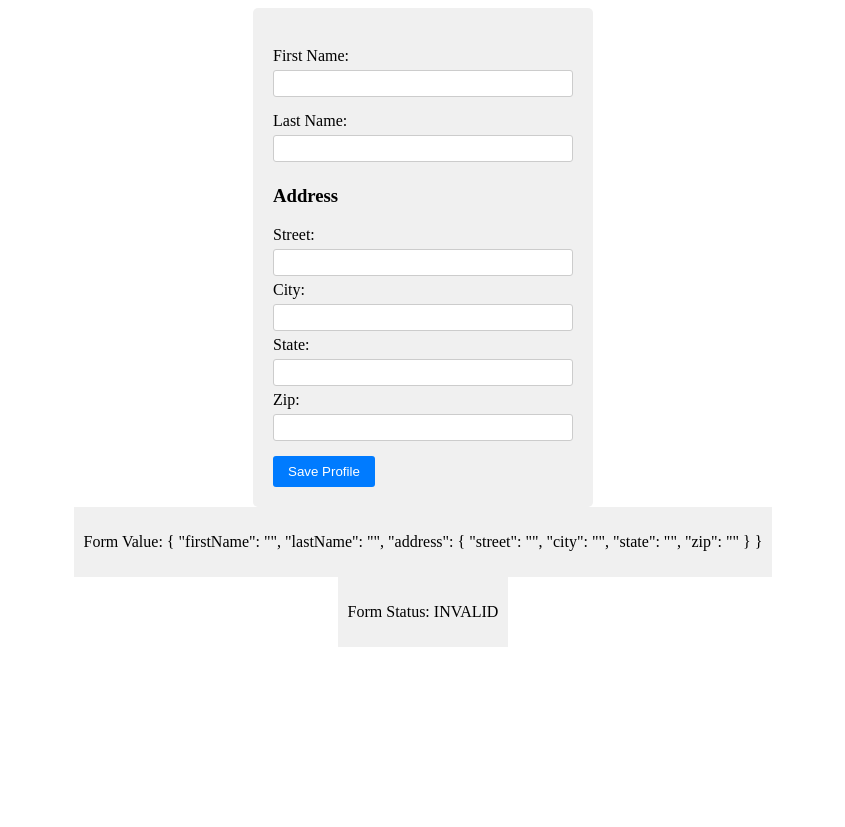
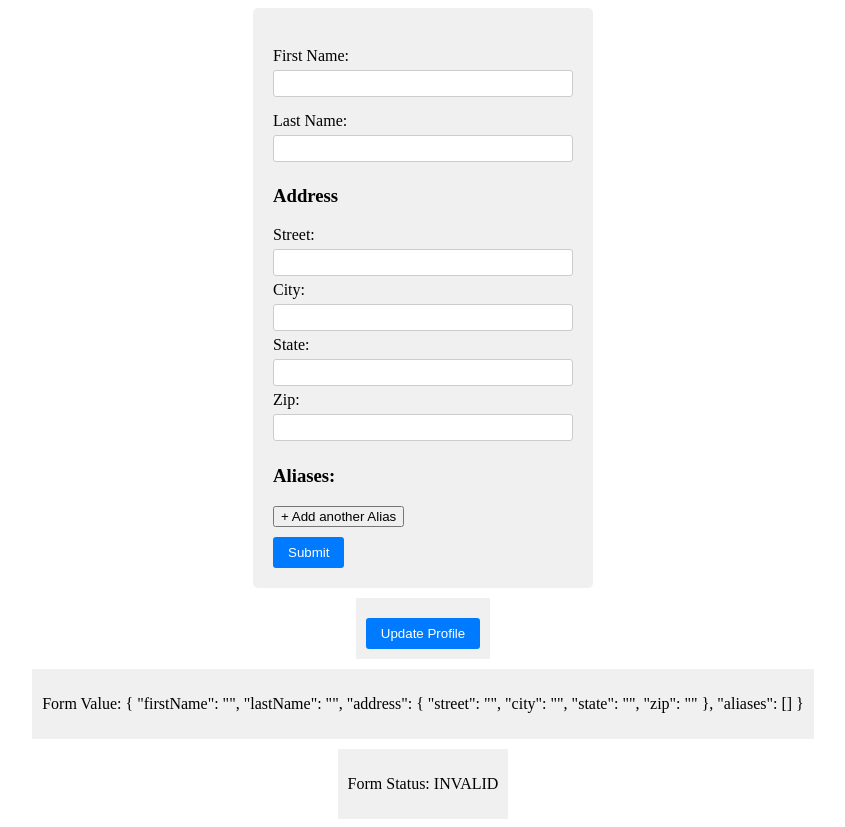
Before and after one commit to NaveenManjappa/angular-playground, an Angular app in the folder reactive-forms-app/: page / in a window 1280 px wide. Shown: the whole page, without its empty margins (217-1062 px from the left). Before the commit the page ends 800 px from the top, so only its background shows below. Built offline with nearby package versions, Linux system fonts and the light colour scheme.

Commit message:
reactive-forms-app Using FormsArray

```diff
--- a/reactive-forms-app/src/app/profile-editor/profile-editor.component.css
+++ b/reactive-forms-app/src/app/profile-editor/profile-editor.component.css
@@ -3,7 +3,7 @@
   justify-content: center;
   align-items: center;
   flex-direction: column;
-
+  row-gap: 10px;
 }
 
 form {
--- a/reactive-forms-app/src/app/profile-editor/profile-editor.component.html
+++ b/reactive-forms-app/src/app/profile-editor/profile-editor.component.html
@@ -9,6 +9,7 @@
       <label for="">Last Name:</label>
       <input type="text" formControlName="lastName">
     </div>
+
     <div class="address" formGroupName="address">
       <h3>Address</h3>
       <label for="street">Street:</label>
@@ -23,9 +24,20 @@
       <label for="zip">Zip:</label>
       <input type="text" formControlName="zip">
     </div>
-    <button class="btn-submit" type="submit" [disabled]="!profileForm.valid">Save Profile</button>
+
+    <div formArrayName="aliases">
+      <h3>Aliases:</h3>
+      <button type="button" (click)="addAlias()">+ Add another Alias</button>
+      <div *ngFor="let alias of aliases.controls; let i =index">
+        <label for="alias-{{i}}">Alias:</label>
+        <input type="text" id="alias-{{i}}" [formControlName]="i" >
+      </div>
+    </div>
+
+    <button class="btn-submit" type="submit" [disabled]="!profileForm.valid">Submit</button>
 
     </form>
+    <div class="content"><button class="btn-submit" type="button" (click)="updateProfile()">Update Profile</button></div>
     <div class="content"><p>Form Value: {{ profileForm.value | json }}</p></div>
     <div class="content"><p>Form Status: {{ profileForm.status }}</p></div>
 </div>
--- a/reactive-forms-app/src/app/profile-editor/profile-editor.component.ts
+++ b/reactive-forms-app/src/app/profile-editor/profile-editor.component.ts
@@ -1,6 +1,6 @@
 import { CommonModule } from '@angular/common';
 import { Component, inject } from '@angular/core';
-import { FormBuilder, FormControl, FormGroup, ReactiveFormsModule, Validators } from '@angular/forms';
+import { FormArray, FormBuilder, FormControl, FormGroup, ReactiveFormsModule, Validators } from '@angular/forms';
 
 @Component({
   selector: 'app-profile-editor',
@@ -32,11 +32,20 @@ export class ProfileEditorComponent {
       city:[''],
       state:[''],
       zip:['']
-    })
-  })
+    }),
+    aliases: this.formBuilder.array([])
+  });
+
+  get aliases() {
+    return this.profileForm.get('aliases') as FormArray;
+  }
+
+  addAlias() {
+    this.aliases.push(this.formBuilder.control(''));
+  }
 
   saveProfile(){
-    console.log(this.profileForm);
+    console.log(this.profileForm.value);
   }
 
   updateProfile() {
```
